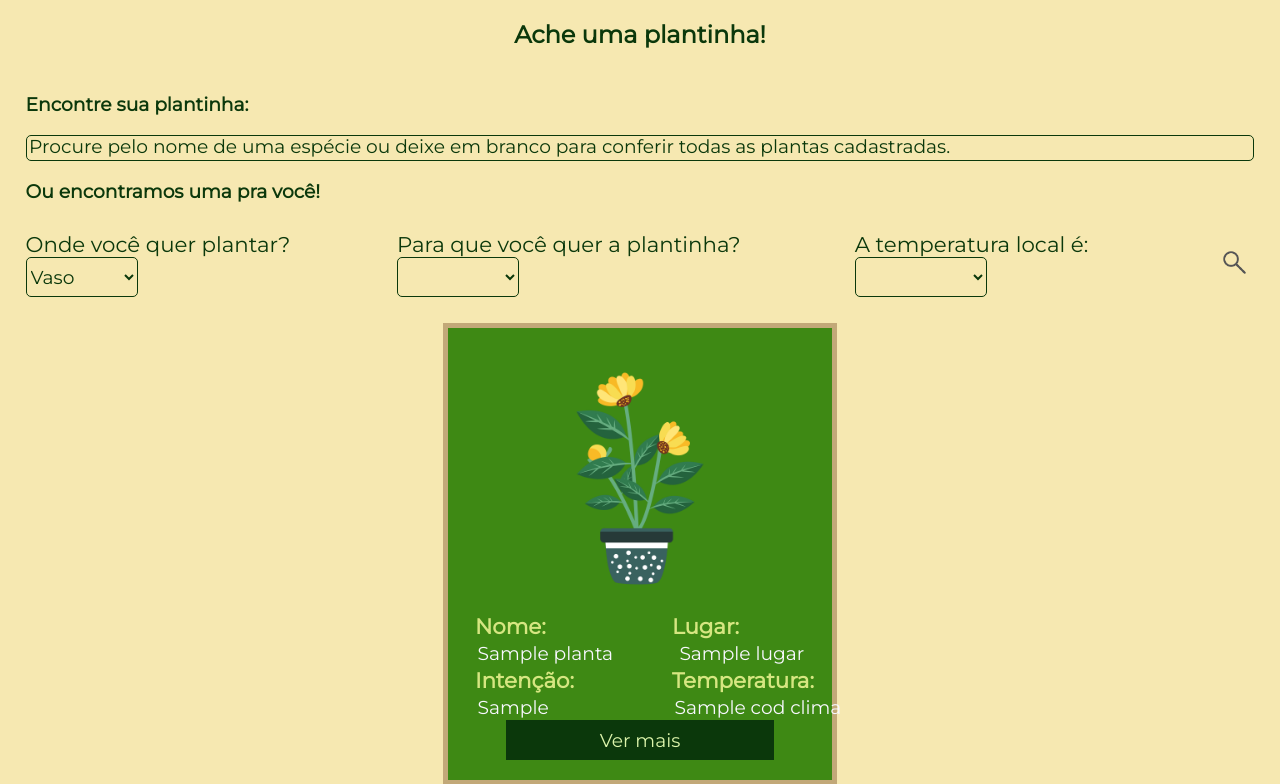
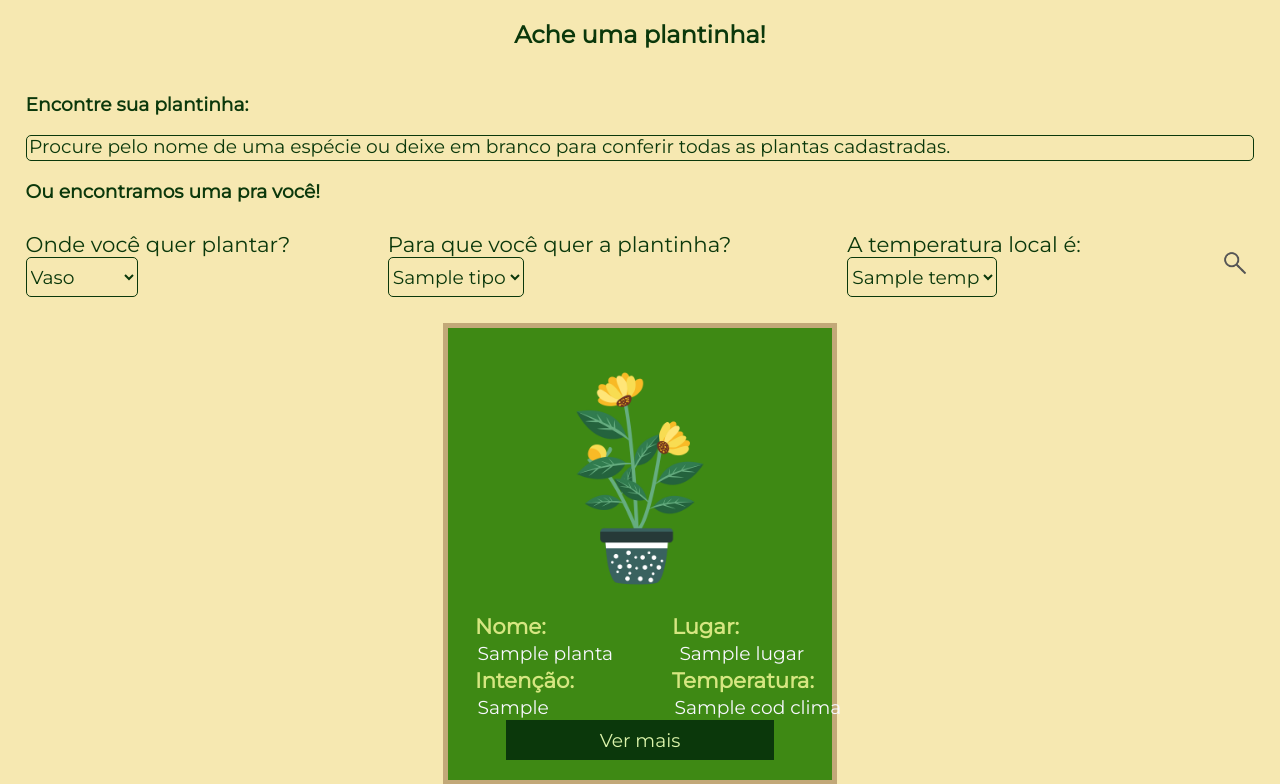
Before and after one commit to carlaque/Plantinhas, a Django app: template website/templates/plantas.html in a window 1280 px wide. Shown: the part 50-834 px from the top of the page. Run offline with Django 3.2, Linux system fonts and the light colour scheme; the template is opened without the code that fills it: most values are stand-ins (such as "Sample title", 1, 10 or a date in 2020).

Commit message:
pagina pesquisa

```diff
--- a/website/templates/plantas.html
+++ b/website/templates/plantas.html
@@ -47,27 +47,21 @@
 
                 <label for="">Para que você quer a plantinha?
                     <select name="intencao" id="busca">
-                        <option value=""></option>
+
                         {% for inte in intencao %}
+                        <option value="{{inte.codigo}}">{{inte.tipo}}</option>
+                        {% endfor %}
 
-                        {% endfor %}
-                        <option value="1">Decoração</option>
-                        <option value="2">Tempero</option>
-                        <option value="3">Chá</option>
-                        <option value="4">PANC</option>
                     </select>
                 </label>
 
                 <label for="">A temperatura local é:
                     <select name="temperatura" id="busca">
-                        <option value=""></option>
+
                         {% for t in temp %}
+                        <option value="{{t.codigo}}">{{t.nome}}</option>
+                        {% endfor %}
 
-                        {% endfor %}
-                        <option value="6">Alta</option>
-                        <option value="5">Amena</option>
-                        <option value="4">Baixa</option>
-                        <option value="3">Muito Baixa</option>
                     </select>
                 </label>
                 <button type="submit" name="mostrar"><img src="{% static 'imagens/lupa.png' %}" alt=""></button>
```
Also changed, not shown: website/views.py (+60 -18 lines).
